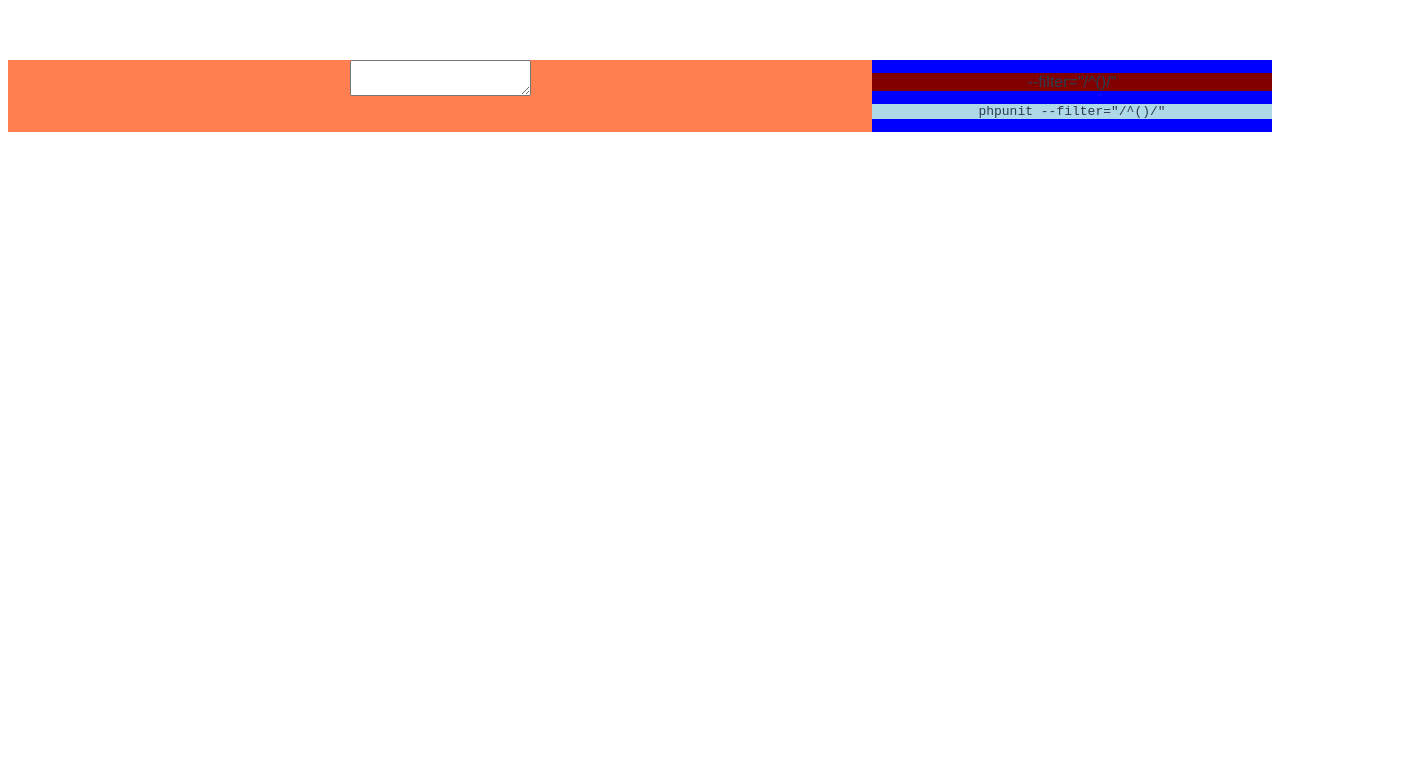
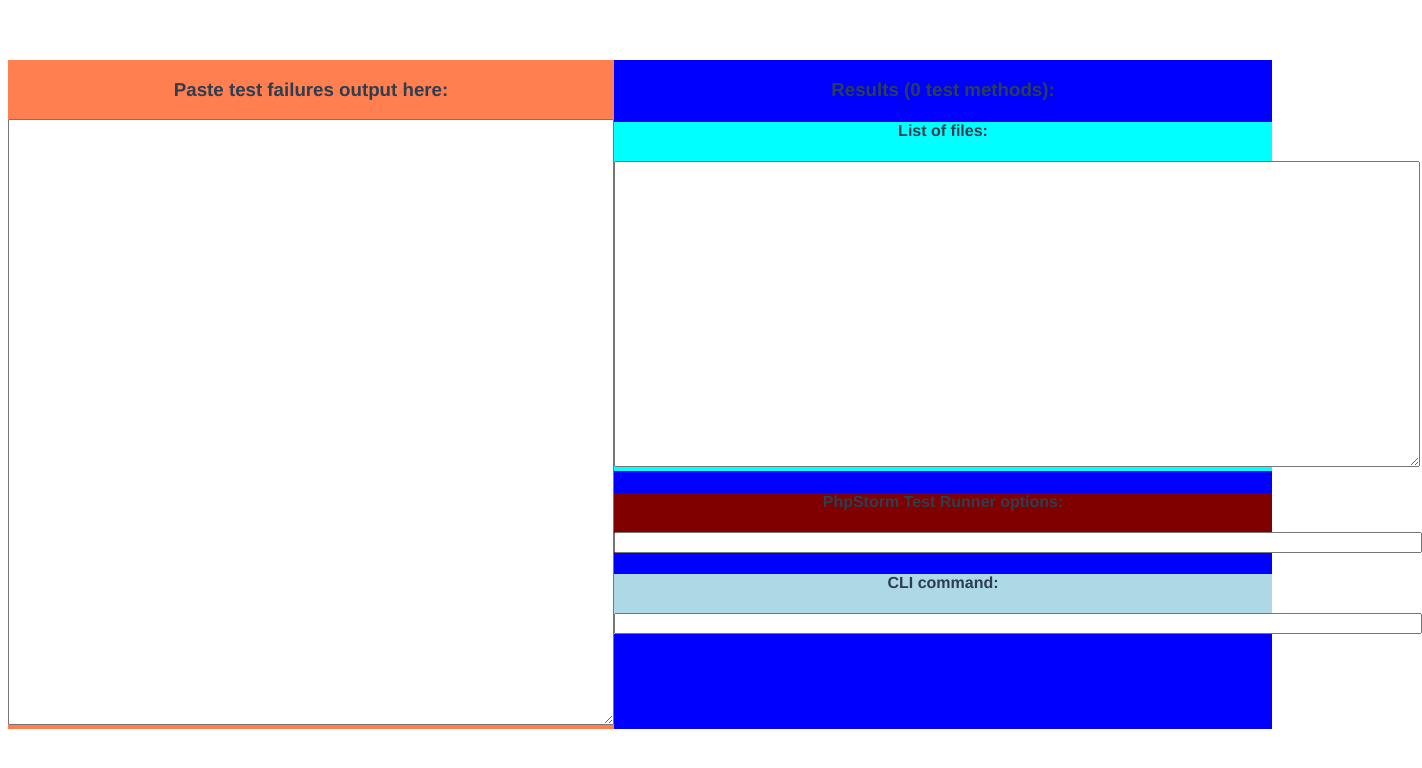
Before and after one commit to amcsi/phpunit-failures, a Vue app: page /#/ in a window 1280 px wide. Shown: the top 768 px of the page, 1422 px wide, since content can reach past the window. Built offline with nearby package versions, Linux system fonts and the light colour scheme.

Commit message:
Make textareas and input fields bigger

```diff
--- a/src/components/Page.vue
+++ b/src/components/Page.vue
@@ -2,12 +2,28 @@
   <div class="container">
     <div class="columns">
       <div class="test-output">
-        <textarea :value="testOutput" @input="$emit('update:testOutput', $event.target.value)"></textarea>
+        <h3>Paste test failures output here:</h3>
+        <textarea class="test-output__textarea" :value="testOutput"
+          @input="$emit('update:testOutput', $event.target.value)"></textarea>
       </div>
       <div class="results">
-        <div class="files"><pre>{{ matches.files }}</pre></div>
-        <div class="phpstorm-command">{{ matches.phpstormCommand }}</div>
-        <div class="cli-command"><pre>{{ matches.cliCommand }}</pre></div>
+        <h3>Results ({{ matches.count || 0 }} test methods):</h3>
+
+        <div class="files">
+          <h4>List of files:</h4>
+          <textarea class="files__textarea">{{ matches.files }}</textarea>
+
+
+        </div>
+        <div class="phpstorm-command">
+          <h4>PhpStorm Test Runner options:</h4>
+          <input class="phpstorm-command__input"
+            :value="matches.phpstormCommand">
+        </div>
+        <div class="cli-command">
+          <h4>CLI command:</h4>
+          <input class="cli-command__input" :value="matches.cliCommand">
+        </div>
       </div>
     </div>
   </div>
@@ -27,12 +43,15 @@
           matches.push(match[1]);
         }
         const escapeBackslahes = input => input.replace(/\\/g, '\\\\');
-        const phpstormCommand = `--filter="/^(${escapeBackslahes(matches.join('|'))})/"`;
+        const phpstormCommand = matches.length ?
+          `--filter="/^(${escapeBackslahes(matches.join('|'))})/"` :
+          '';
         matches.sort();
         return {
+          count: matches.length,
           files: matches.join("\n"),
           phpstormCommand,
-          cliCommand: `phpunit ${escapeBackslahes(phpstormCommand)}`,
+          cliCommand: phpstormCommand ? `phpunit ${escapeBackslahes(phpstormCommand)}` : '',
         }
       },
     },
@@ -55,6 +74,11 @@
     flex: 1;
     background-color: coral;
   }
+  .test-output__textarea {
+    min-width: 600px;
+    min-height: 600px;
+    white-space: nowrap;
+   }
   .results {
     max-width: 800px;
     min-width: 400px;
@@ -63,10 +87,22 @@
   .files {
     background-color: cyan;
   }
-  .cli-command {
-    background-color: lightblue;
+  .files__textarea {
+    overflow: scroll;
+    min-width: 800px;
+    min-height: 300px;
+    white-space: nowrap;
   }
   .phpstorm-command {
     background-color: maroon;
   }
+  .phpstorm-command__input {
+    min-width: 800px;
+  }
+  .cli-command {
+    background-color: lightblue;
+  }
+  .cli-command__input {
+    min-width: 800px;
+  }
 </style>
```
